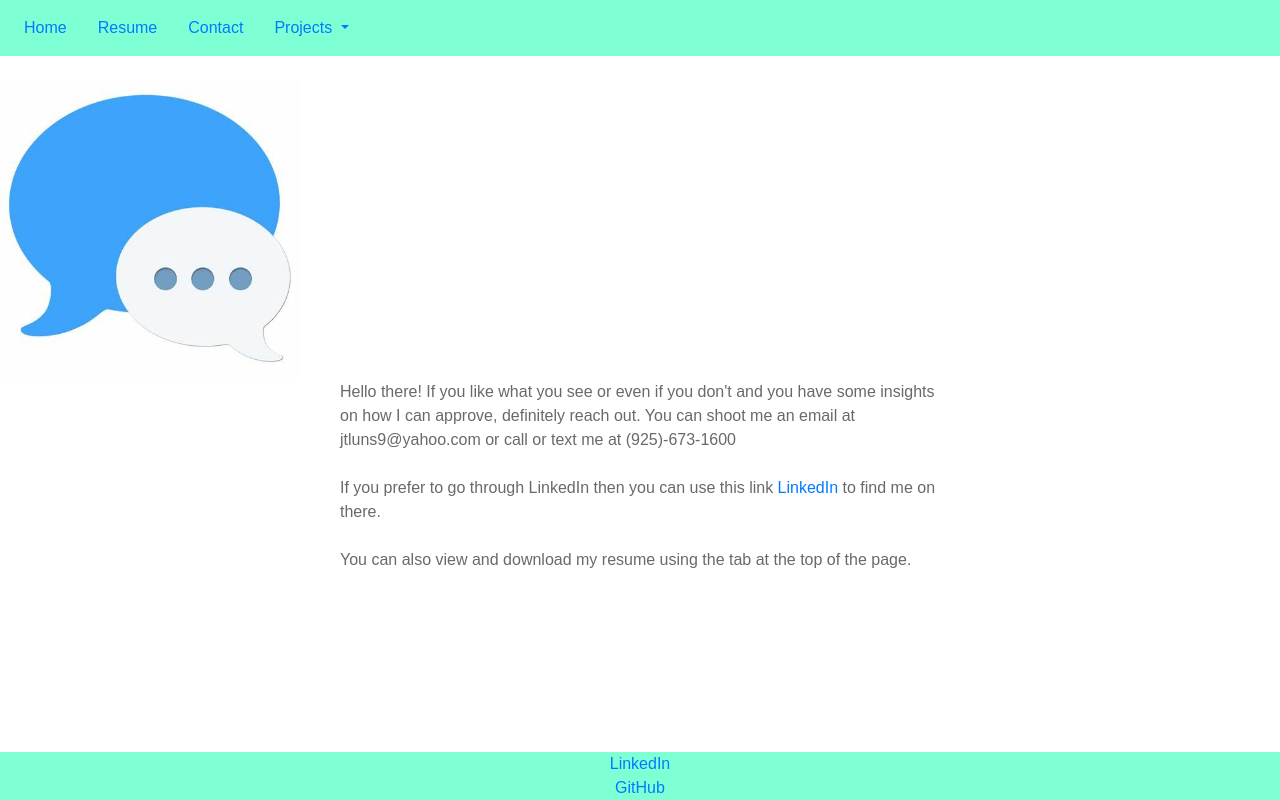
After one commit to jalu589/Website, a Django app: page /contact in a window 1280 px wide. The commit adds this page. Run offline with Django 4.2, Linux system fonts and the light colour scheme; some libraries are stand-ins or nearby versions.

Commit message:
resume and contact

```diff
--- /dev/null
+++ b/personal/templates/personal/contact.html
@@ -0,0 +1,23 @@
+{% extends "personal/layout.html" %}
+
+{% block title %}
+Contact
+{% endblock %}
+
+{% block body %}
+<img class="project-pic" src="static/personal/images/message.jpg" alt="message-bubble">
+<p class="project-about">
+    Hello there! If you like what you see or even if you don't and you have some insights
+    on how I can approve, definitely reach out. You can shoot me an email at jtluns9@yahoo.com
+    or call or text me at (925)-673-1600
+    <br>
+    <br>
+    If you prefer to go through LinkedIn then you can use this link
+    <a href="https://www.linkedin.com/in/jacob-lunsford-27530a138/" target="_blank" rel="noopener noreferrer">LinkedIn</a>
+    to find me on there.
+    <br>
+    <br>
+    You can also view and download my resume using the tab at the top of the page.
+
+
+{% endblock %}
--- a/personal/templates/personal/index.html
+++ b/personal/templates/personal/index.html
@@ -71,7 +71,7 @@ Jacob Lunsford
         focused on the programming language Python but has also gained a basic understanding of
         languages such as Javascript, HTML, CSS, SQL, Django and more. Please see the projects
         tab above to check out some of his work and get a more in depth look at what he's learned
-        so far
+        so far.
     </p>
 </div>
 {% endblock %}
--- a/personal/templates/personal/layout.html
+++ b/personal/templates/personal/layout.html
@@ -23,10 +23,10 @@
                   <a class="nav-link" href="{% url 'home' %}">Home<span class="sr-only">(current)</span></a>
                 </li>
                 <li class="nav-item">
-                    <a class="nav-link" href="#">Resume</a>
+                    <a class="nav-link" href="{% url 'resume' %}">Resume</a>
                   </li>
                 <li class="nav-item">
-                  <a class="nav-link" href="#">Contact</a>
+                  <a class="nav-link" href="{% url 'contact' %}">Contact</a>
                 </li>
                 <li class="nav-item dropdown">
                   <a class="nav-link dropdown-toggle" href="#" id="navbarDropdownMenuLink" role="button" data-toggle="dropdown" aria-haspopup="true" aria-expanded="false">
--- a/personal/urls.py
+++ b/personal/urls.py
@@ -6,4 +6,6 @@ urlpatterns = [
     path("aboutmail", views.aboutmail, name="aboutmail"),
     path("aboutauction", views.aboutauction, name="aboutauction"),
     path("aboutnetwork", views.aboutnetwork, name="aboutnetwork"),
+    path("contact", views.contact, name="contact"),
+    path("resume", views.resume, name="resume"),
 ]
--- a/personal/views.py
+++ b/personal/views.py
@@ -15,3 +15,11 @@ def aboutauction(request):
 
 def aboutnetwork(request):
     return render(request, "personal/aboutnetwork.html")
+
+
+def contact(request):
+    return render(request, "personal/contact.html")
+
+
+def resume(request):
+    return render(request, "personal/resume.html")
```
Also changed, not shown: personal/templates/personal/resume.html (added, +10 -0 lines), personal/static/personal/images/message.jpg (added), 1 other file.
